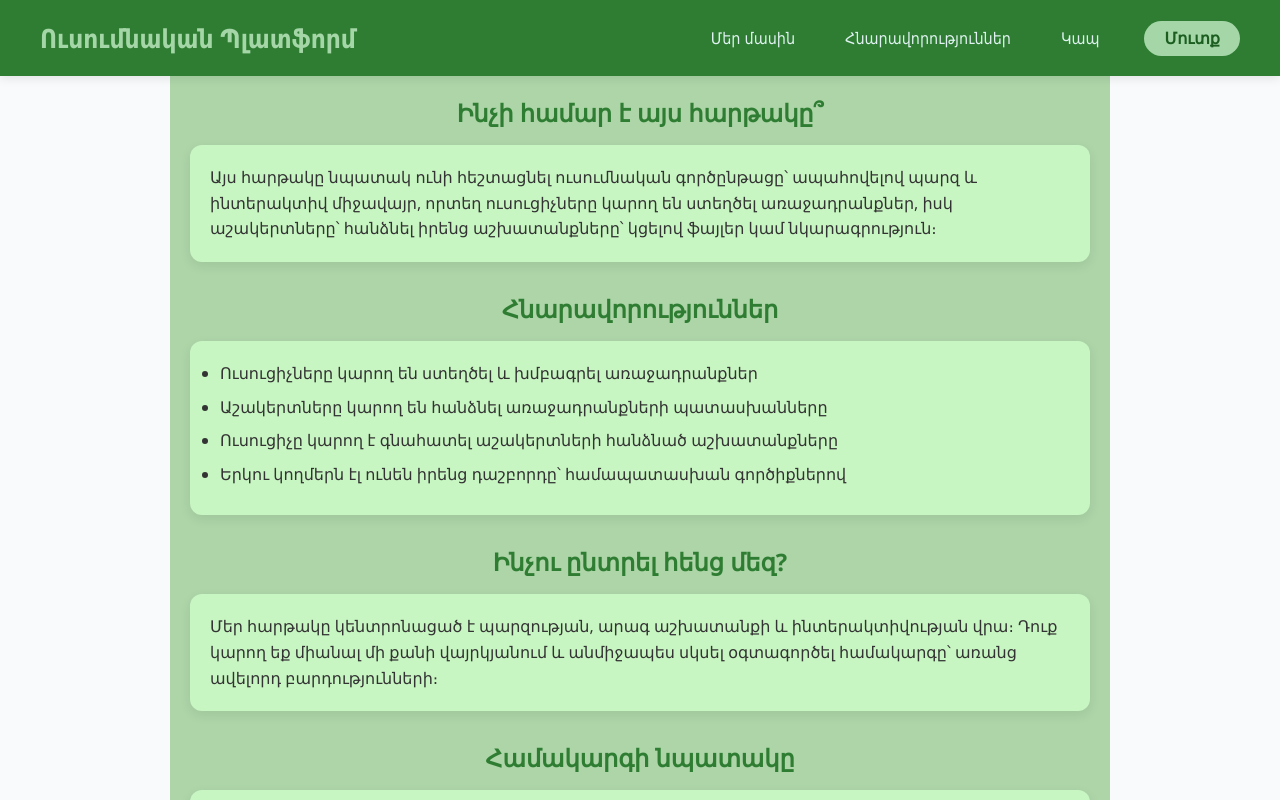
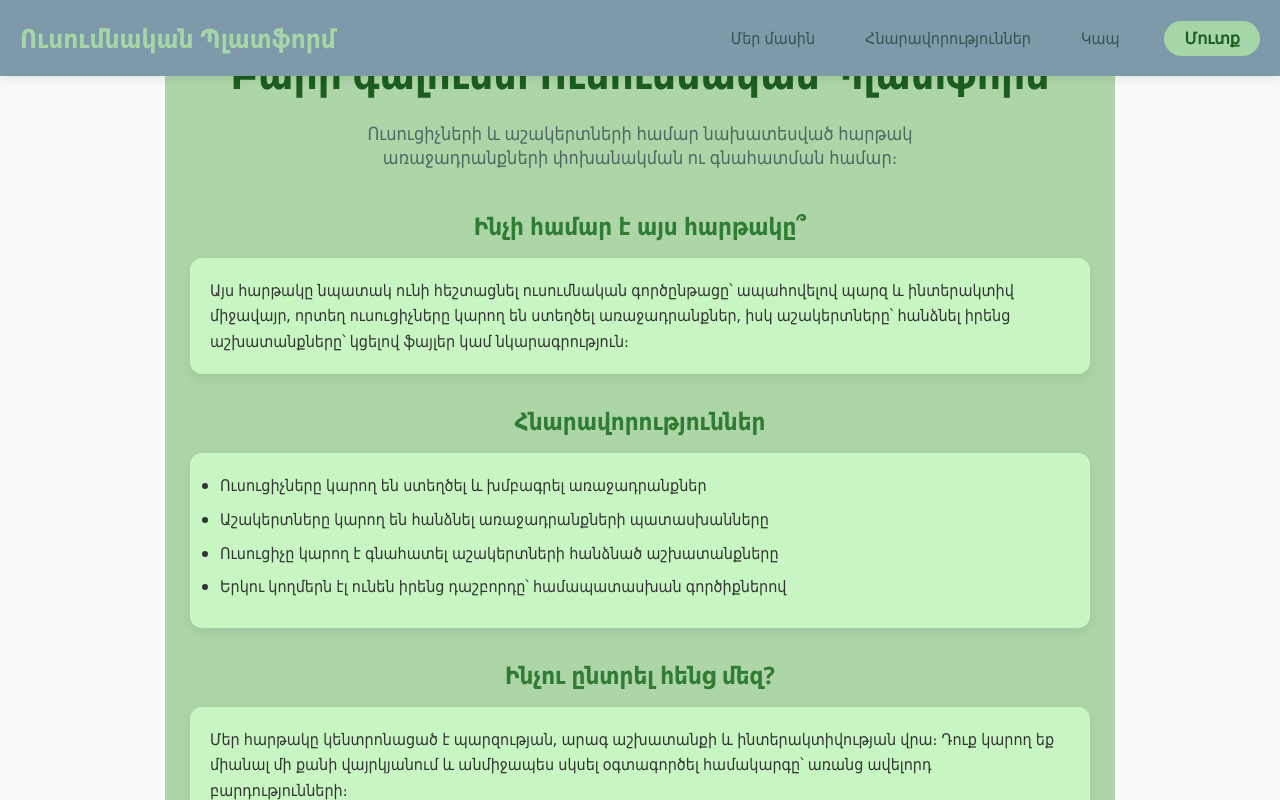
Before and after one commit to khachikzahalyan/WEB, a React (Create React App) app: page / in a window 1280 px wide. Shown: the top 800 px of the page. Built offline with nearby package versions, Linux system fonts and the light colour scheme.

Commit message:
minor style changes

```diff
--- a/src/App.js
+++ b/src/App.js
@@ -9,7 +9,7 @@ import { getUser } from './utils/auth';
 import About from "./pages/About/About";
 import Possibilities from "./pages/Possibilities/Possibilities";
 import Contact from "./pages/Contact/Contact";
-import Header from "./pages/Header";
+import Header from "./pages/Navigation/Header";
 import ProtectedRoute from "./components/ProtectedRoute/ProtectedRoute";
 
 
@@ -19,7 +19,6 @@ function App() {
 
   return (
     <Router>
-      <div className="App">
         <Header />
         <Routes>
           <Route path="/" element={<Home />} />
@@ -48,7 +47,6 @@ function App() {
           <Route path="/possibilities" element={<Possibilities />} />
           <Route path="/contact" element={<Contact />} />
         </Routes>
-      </div>
     </Router>
   );
 }
--- a/src/components/TaskList/TaskList.jsx
+++ b/src/components/TaskList/TaskList.jsx
@@ -1,4 +1,3 @@
-import React from "react";
 import TaskItem from "../TaskItem/TaskItem";
 
 export default function TaskList({ tasks, onEdit, onDelete, onReview }) {
--- a/src/pages/Home/Home.css
+++ b/src/pages/Home/Home.css
@@ -1,99 +1,20 @@
 .home-container {
   font-family: 'Segoe UI', sans-serif;
   color: white;
-  background-color: #ADD5A8;
+  margin-top: 320px;
 }
 
-.home-header {
-  position: fixed;
-  top: 0;
-  left: 0;
-  right: 0;
-  display: flex;
-  z-index: 9;
-  justify-content: space-between;
-  align-items: center;
-  background-color: #2e7d32;
-  color: white;
-  padding: 20px 40px;
-  box-shadow: 0 2px 10px rgba(0, 0, 0, 0.1);
-}
 
-.logo {
-  font-size: 26px;
-  font-weight: bold;
-  color: #a5d6a7;
-  text-decoration: none;
-  cursor: pointer;
-  user-select: none;
-  transition: color 0.3s ease, transform 0.3s ease;
-}
-
-.logo:hover {
-  color: #81c784;
-  transform: scale(1.02);
-}
-
-.home-menu {
-  display: flex;
-  align-items: center;
-}
-
-.home-menu a {
-  color: #e0f2f1;
-  text-decoration: none;
-  margin: 0 15px;
-  font-weight: 500;
-  font-size: 16px;
-  padding: 6px 10px;
-  border-radius: 6px;
-  transition: color 0.3s ease, background-color 0.3s ease;
-  position: relative;
-}
-
-.home-menu a::after {
-  content: '';
-  position: absolute;
-  width: 0%;
-  height: 2px;
-  bottom: 0;
-  left: 0;
-  background-color: #a5d6a7;
-  transition: width 0.3s ease;
-  border-radius: 2px;
-}
-
-.home-menu a:hover {
-  color: #a5d6a7;
-  background-color: rgba(165, 214, 167, 0.15);
-}
-
-.home-menu a:hover::after {
-  width: 100%;
-}
-
-.login-button {
-  background-color: #a5d6a7;
-  color: #1b5e20;
-  border: none;
-  border-radius: 24px;
-  padding: 8px 20px;
-  font-size: 16px;
-  font-weight: bold;
-  cursor: pointer;
-  transition: all 0.3s ease;
-  margin-left: 20px;
-}
-
-.login-button:hover {
-  background-color: #81c784;
-}
 
 .home-main {
-  padding: 100px 20px 60px;
-  max-width: 900px;
+  padding: 25px;
   margin: 0 auto;
+  width: 900px;
   text-align: center;
+  border-radius: 22px;
+   background-color: #ADD5A8;
+   margin-top: 30%;
+   margin-bottom: 20px;
 }
 
 .home-main h1 {
--- a/src/pages/Home/Home.js
+++ b/src/pages/Home/Home.js
@@ -9,7 +9,7 @@ export default function Home() {
   }, []);
 
   return (
-    <div className="home-container">
+    <div>
 
       <main className="home-main">
         <h1>Բարի գալուստ Ուսումնական Պլատֆորմ</h1>
--- /dev/null
+++ b/src/pages/Navigation/Header.css
@@ -0,0 +1,84 @@
+.home-header {
+  position: fixed;
+  top: 0;
+  left: 0;
+  right: 0;
+  display: flex;
+  z-index: 9;
+  justify-content: space-between;
+  align-items: center;
+  background-color: #7D99AA;
+  color: white;
+  padding: 20px;
+  box-shadow: 0 2px 10px rgba(0, 0, 0, 0.1);
+}
+
+.logo {
+  font-size: 26px;
+  font-weight: bold;
+  color: #a5d6a7;
+  text-decoration: none;
+  cursor: pointer;
+  user-select: none;
+  transition: color 0.3s ease, transform 0.3s ease;
+}
+
+.logo:hover {
+  color: #81c784;
+  transform: scale(1.02);
+}
+
+.home-menu {
+  display: flex;
+  align-items: center;
+}
+
+.home-menu a {
+  color: #345352;
+  text-decoration: none;
+  margin: 0 15px;
+  font-weight: 500;
+  font-size: 16px;
+  padding: 6px 10px;
+  border-radius: 6px;
+  transition: color 0.3s ease, background-color 0.3s ease;
+  position: relative;
+}
+
+.home-menu a::after {
+  content: '';
+  position: absolute;
+  width: 0%;
+  height: 2px;
+  bottom: 0;
+  left: 0;
+  background-color: #a5d6a7;
+  transition: width 0.3s ease;
+  border-radius: 2px;
+}
+
+.home-menu a:hover {
+  color: #a5d6a7;
+  background-color: rgba(165, 214, 167, 0.15);
+}
+
+.home-menu a:hover::after {
+  width: 100%;
+}
+
+.login-button {
+  background-color: #a5d6a7;
+  color: #1b5e20;
+  border: none;
+  border-radius: 24px;
+  padding: 8px 20px;
+  font-size: 16px;
+  font-weight: bold;
+  cursor: pointer;
+  transition: all 0.3s ease;
+  margin-left: 20px;
+}
+
+.login-button:hover {
+  background-color: #81c784;
+}
--- a/src/pages/Header.js
+++ b/src/pages/Navigation/Header.js
@@ -1,5 +1,6 @@
 import { Link, useNavigate, useLocation } from 'react-router-dom';
-import { logoutUser } from '../utils/auth';
+import { logoutUser } from '../../utils/auth';
+import "./Header.css"
 
 export default function Header() {
   const navigate = useNavigate();
```
